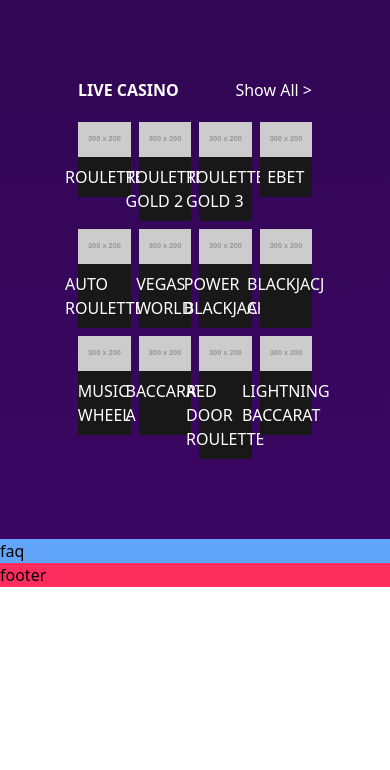
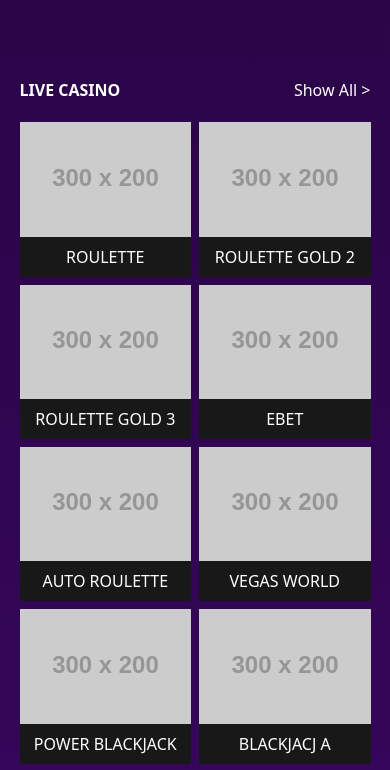
Before and after one commit to euortiz/casino, a Vue app: page / in a window 390 px wide. Shown: the part 3052-3822 px from the top of the page. Before the commit the page ends 3639 px from the top, so only its background shows below. Built offline with nearby package versions, Linux system fonts and the light colour scheme.

Commit message:
live casino responsive

```diff
--- a/src/components/LiveCasino.vue
+++ b/src/components/LiveCasino.vue
@@ -3,12 +3,12 @@
 
 <template>
   <div class="flexCenter my-20 flex-col">
-    <div class="flex justify-between text-white w-[60%] mb-5">
+    <div class="flex justify-between text-white xl:w-[60%] md:w-[70%] w-[90%] mb-5">
       <span><strong>LIVE CASINO</strong></span>
       <span>Show All ></span>
     </div>
-    <div class="grid grid-cols-4 gap-2 w-[60%]">
-      <div v-for=" live in lives" :key="live.id">
+    <div class="grid grid-cols-2 lg:grid-cols-3 xl:grid-cols-4 gap-2 xl:w-[60%] md:w-[70%] w-[90%]">
+      <div v-for=" live in lives" :key="live.id" class="flex flex-col">
         <img :src="live.image || 'https://placehold.co/300x200'" alt=" img">
         <p class="text-white bg-preto py-2 flexCenter">{{ live.title }}</p>
       </div>
```
